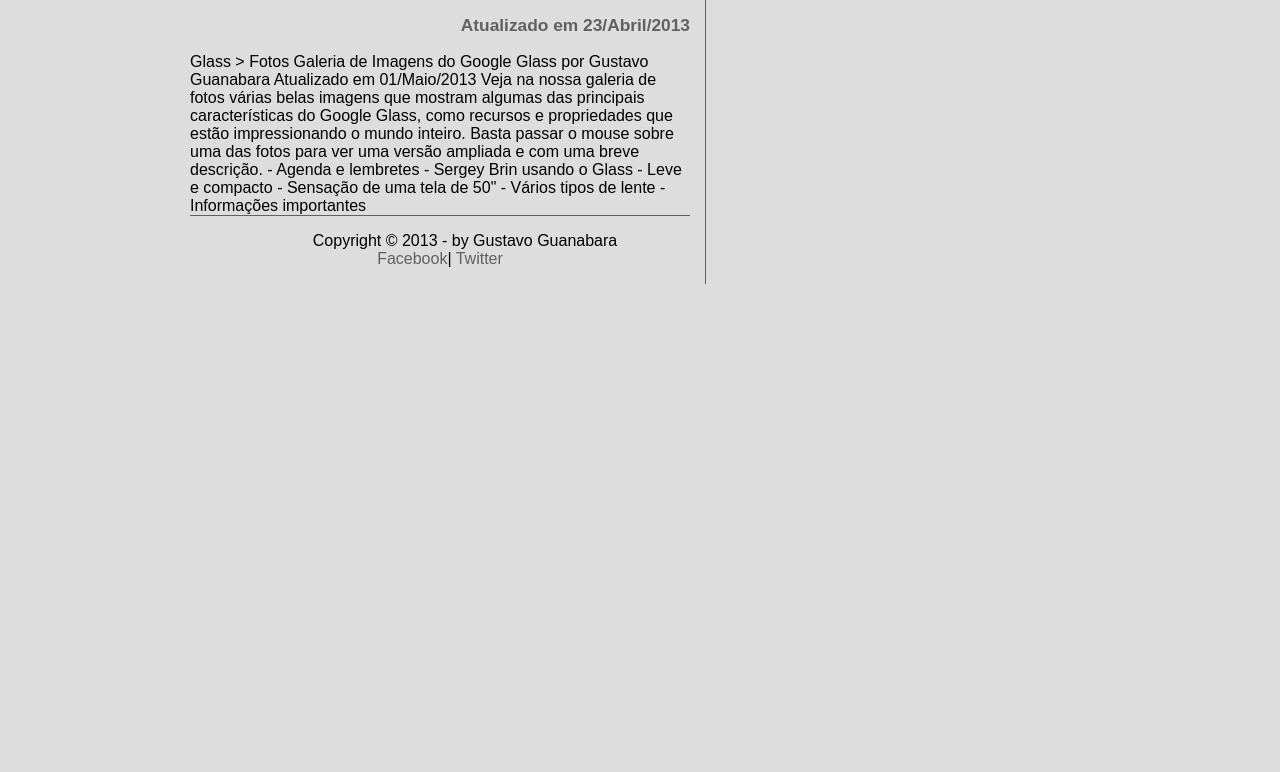
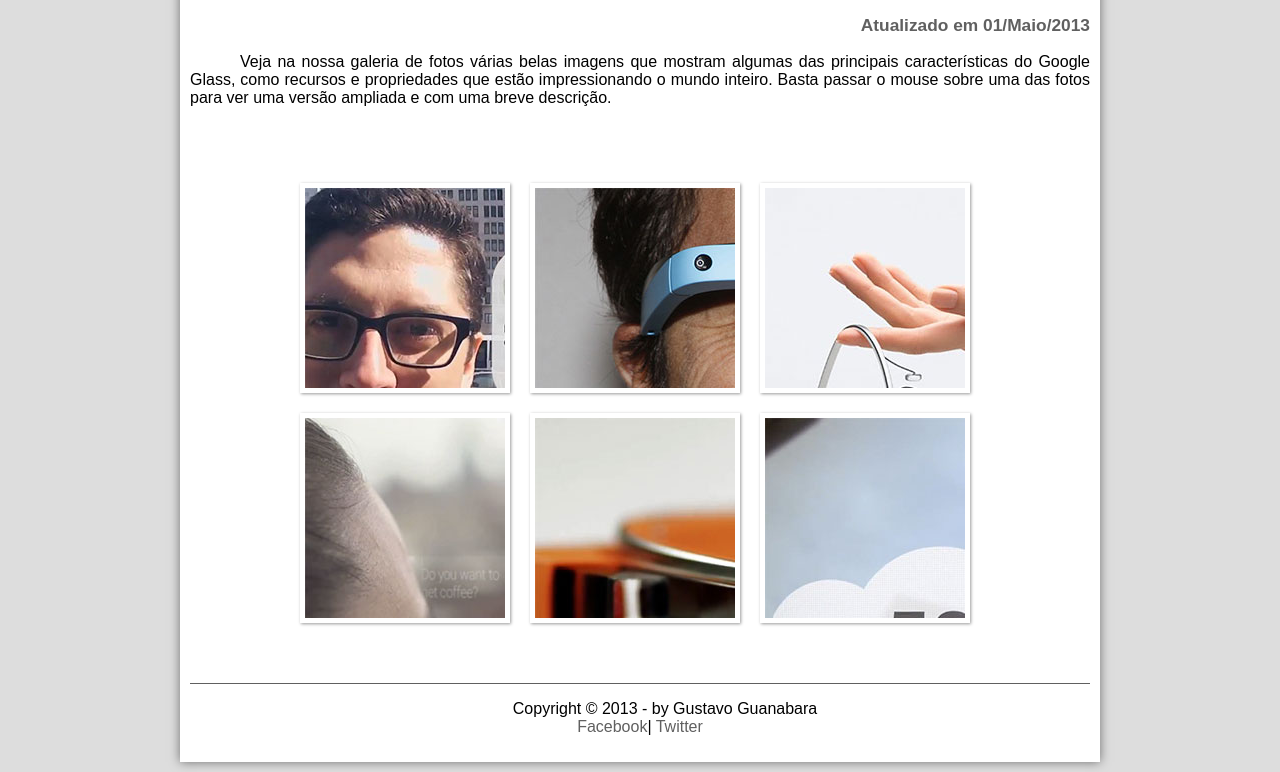
Before and after one commit to Guidepaula/HTML5-CSS3-JavaScript, a plain HTML site: page projeto-glass-html5/fotos.html in a window 1280 px wide. Shown: the part 314-1086 px from the top of the page. Before the commit the page ends 800 px from the top, so only its background shows below. Drawn offline with Linux system fonts and the light colour scheme.

Commit message:
Atualizando
Atualizando o aquivo fotos.

```diff
--- a/projeto-glass-html5/_css/fotos.css
+++ b/projeto-glass-html5/_css/fotos.css
@@ -0,0 +1,47 @@
+@charset "UTF-8";
+
+ul#album-fotos {
+    width: 700px;
+    margin: 0 auto;
+    padding: 50px;
+    overflow: hidden;
+    list-style: none;
+}
+
+ul#album-fotos li {
+    float: left;
+    width: 200px;
+    height: 200px;
+    margin: 10px;
+    border: 5px solid #ffffff;
+    background-color: #ffffff;
+    box-shadow: 1px 1px 3px rgba(0, 0, 0, .4);
+}
+
+ul#album-fotos li span {
+    opacity: 0;
+}
+
+ul#album-fotos li#foto01 {
+    background: url('../_imagens/galeria-01.jpg') no-repeat;
+}
+
+ul#album-fotos li#foto02 {
+    background: url('../_imagens/galeria-02.jpg') no-repeat;
+}
+
+ul#album-fotos li#foto03 {
+    background: url('../_imagens/galeria-03.jpg') no-repeat;
+}
+
+ul#album-fotos li#foto04 {
+    background: url('../_imagens/galeria-04.jpg') no-repeat;
+}
+
+ul#album-fotos li#foto05 {
+    background: url('../_imagens/galeria-05.jpg') no-repeat;
+}
+
+ul#album-fotos li#foto06 {
+    background: url('../_imagens/galeria-06.jpg') no-repeat;
+}
--- a/projeto-glass-html5/fotos.html
+++ b/projeto-glass-html5/fotos.html
@@ -5,6 +5,7 @@
     <meta name="viewport" content="width=device-width, initial-scale=1.0">
     <title>Tudo sobre Google Glass</title>
     <link rel="stylesheet"  href="_css/estilo.css"/>
+    <link rel="stylesheet"  href="_css/fotos.css"/>
 </head>
 <script src="_javascript/funcoes.js"></script>
 <body>
@@ -12,11 +13,10 @@
         <header id="cabecalho">
             <h1>Google Glass</h1>
             <h2>A revolução do Google está chegando</h2>
-
             <img id="icone" src="_imagens/fotos.png"/>
             <nav id="menu">
                 <h1>Menu Principal</h1>
-    <ul type="disc">
+                <ul>
                     <li onmouseover="mudaFoto('_imagens/home.png')" onmouseout="mudaFoto('_imagens/fotos.png')"><a href="index.html">Home</a></li>
                     <li onmouseover="mudaFoto('_imagens/especificacoes.png')" onmouseout="mudaFoto('_imagens/fotos.png')"><a href="specs.html">Especificações</a></li>
                     <li onmouseover="mudaFoto('_imagens/fotos.png')" onmouseout="mudaFoto('_imagens/fotos.png')"><a href="fotos.html">Fotos</a></li>
@@ -25,29 +25,27 @@
                 </ul>
             </nav>
         </header>
-<section id="corpo">
+        <section id="corpo-full">
             <article id="noticia-principal">
                 <header id="cabecalho-artigo">
-<h3>Tecnologia > &nbsp; Inovações</h3>
-<h1>Saiba tudo sobre o Google Glass</h1>
-<h2>por Gustavo Guanabara</h2>
-<h3 class="direita">Atualizado em 23/Abril/2013</h3>
+                    <h3>Glass > Fotos</h3>
+                    <h1>Galeria de Imagens do Google Glass</h1>
+                    <h2>por Guilherme de Paula</h2>
+                    <h3 class="direita">Atualizado em 01/Maio/2013</h3>
                 </header>
 
-Glass > Fotos
-Galeria de Imagens do Google Glass
-por Gustavo Guanabara
-Atualizado em 01/Maio/2013
+                <p>Veja na nossa galeria de fotos várias belas imagens que mostram algumas das principais características do Google Glass, como recursos e propriedades que estão impressionando o mundo inteiro. Basta passar o mouse sobre uma das fotos para ver uma versão ampliada e com uma breve descrição.</p>
 
-Veja na nossa galeria de fotos várias belas imagens que mostram algumas das principais características do Google Glass, como recursos e propriedades que estão impressionando o mundo inteiro. Basta passar o mouse sobre uma das fotos para ver uma versão ampliada e com uma breve descrição.
-
-- Agenda e lembretes
-- Sergey Brin usando o Glass
-- Leve e compacto
-- Sensação de uma tela de 50"
-- Vários tipos de lente
-- Informações importantes
-
+                <ul id="album-fotos">
+                    <li id="foto01"><span>Agenda e lembretes</span></li>
+                    <li id="foto02"><span>Sergey Brin usando o Glass</span></li>
+                    <li id="foto03"><span>Leve e compacto</span></li>
+                    <li id="foto04"><span>Sensação de uma tela de 50"</span></li>
+                    <li id="foto05"><span>Vários tipos de lente</span></li>
+                    <li id="foto06"><span>Informações importantes</span></li>
+                </ul>
+            </article>
+        </section>
         <footer id="rodape">
             <p>Copyright &copy; 2013 - by Gustavo Guanabara <br/>
             <a href="https://facebook.com/cursosemvideo" target="_blank">Facebook</a>|
```
Lines whose indentation alone changed are shown as unchanged.
